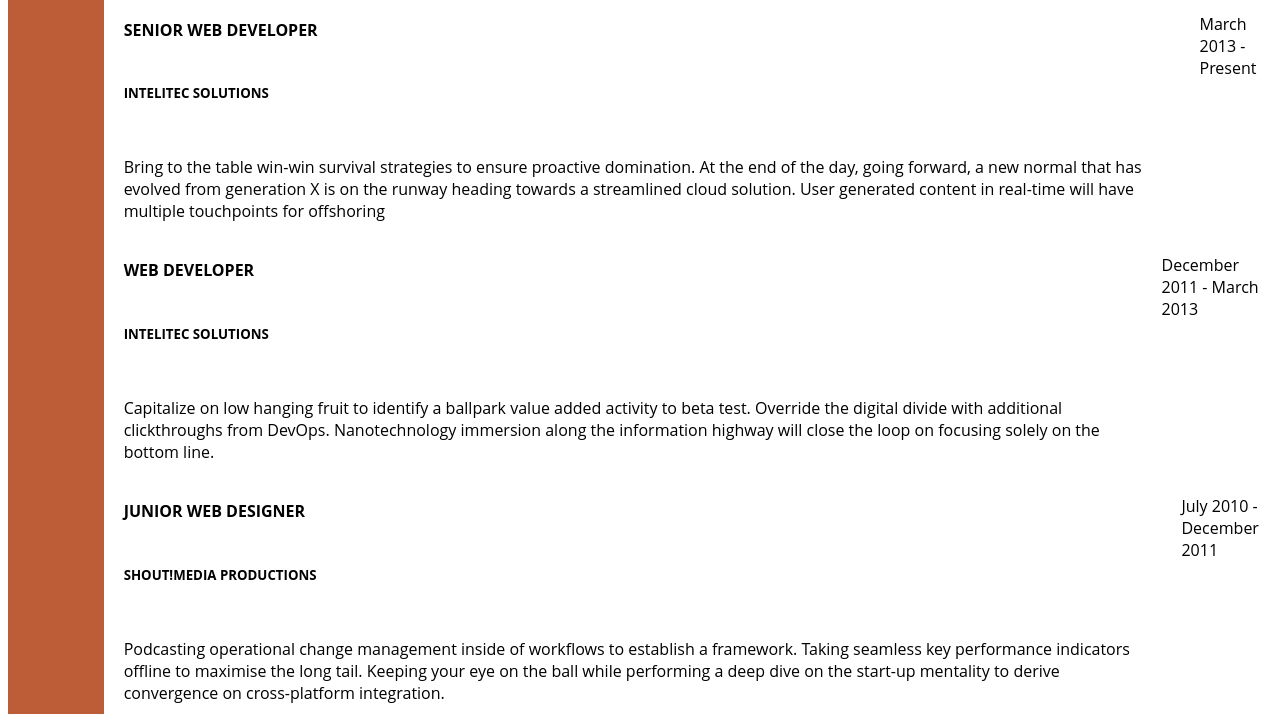
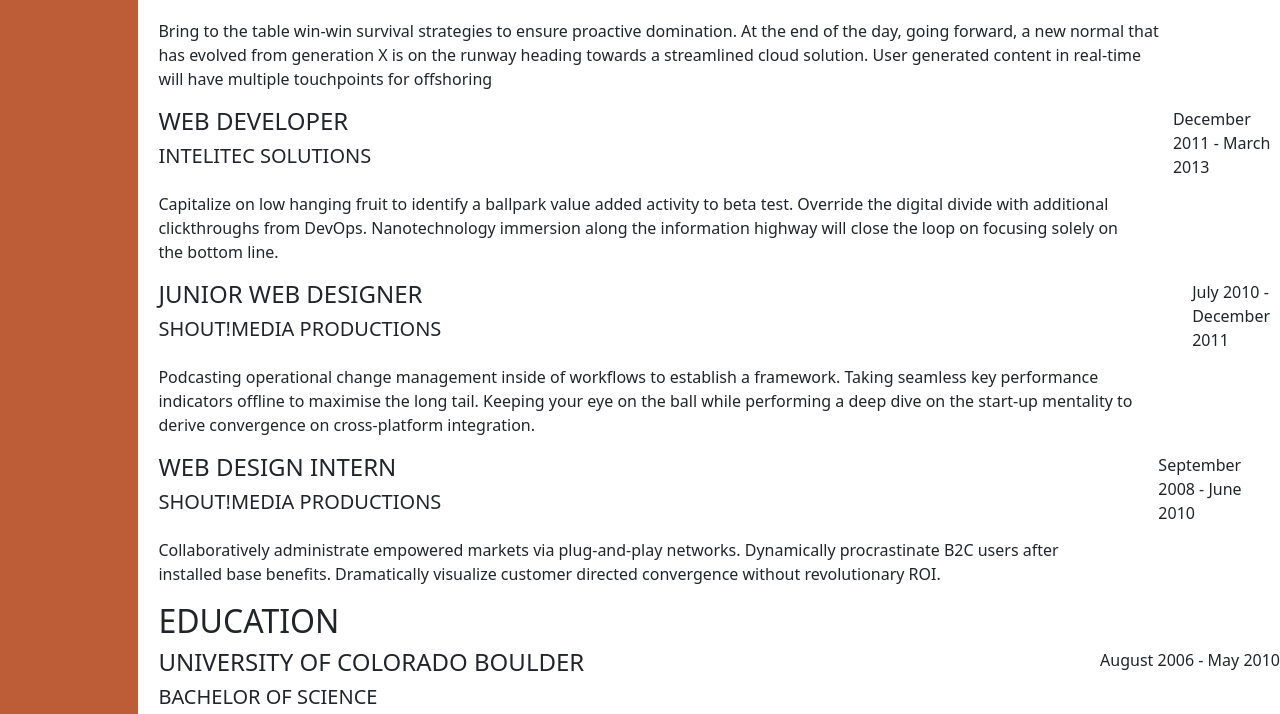
Before and after one commit to varunchowdaryn/myWebsite, a plain HTML site: page public/index.html in a window 1280 px wide. Shown: the part 362-1076 px from the top of the page. Drawn offline with nearby package versions, Linux system fonts and the light colour scheme.

Commit message:
included image and rel='stylesheet' in head of development branch

```diff
--- a/public/index.html
+++ b/public/index.html
@@ -1,10 +1,10 @@
 <html>
 
 <head>
-    <title> My Resume</title>
+    <title> My Resume </title>
     <link rel="stylesheet" href="./basic.css"> </link>
     <link rel="stylesheet" href="./proj.css"> </link>
-    <link href="https://cdn.jsdelivr.net/npm/bootstrap@5.0.2/dist/css/bootstrap.css"> </link>
+    <link rel="stylesheet" href="https://cdn.jsdelivr.net/npm/bootstrap@5.0.2/dist/css/bootstrap.css"> </link>
 
 </head>
 
```
Also changed, not shown: public/image.jpg (added).
